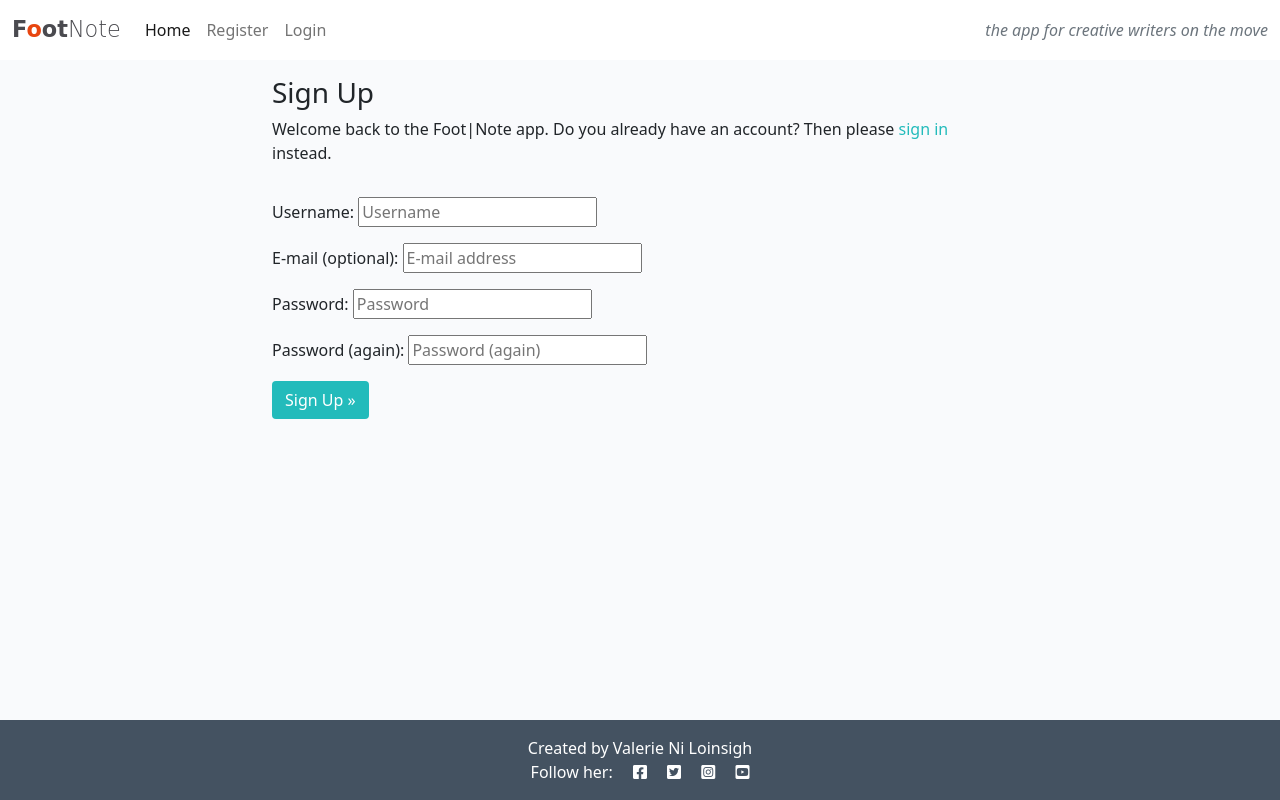
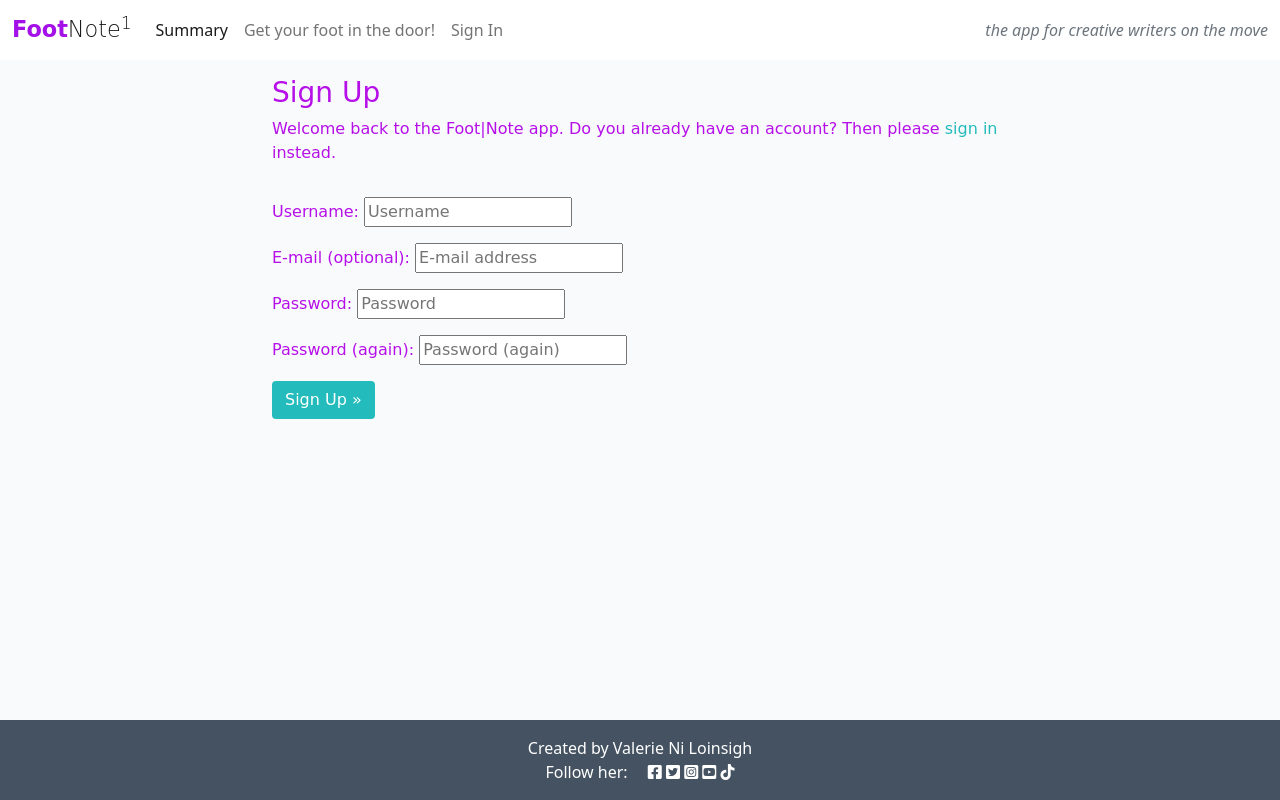
Before and after one commit to valerieniloinsigh31/footnote-app, a Django app: page /accounts/signup/ in a window 1280 px wide. Run offline with Django 3.2, Linux system fonts and the light colour scheme.

Commit message:
Add some design elements to the app, colors, superscript and ofnt

```diff
--- a/static/css/style.css
+++ b/static/css/style.css
@@ -7,15 +7,22 @@ body {
     font-family: 'Dancing Script', cursive;
 }
 
+.x {
+    color: :#0b0909;
+}
+
+.navbar-text {
+    color: #a410e8;
+}
+
 .brand {
     font-family: 'Dancing Script', cursive;
     font-size: 1.4rem;
     font-weight: 700;
-    color: #4A4A4F;
 }
 
-.red-o {
-    color: #E84610;
+.odd {
+    color: #a410e8;
 }
 
 .thin {
@@ -47,14 +54,15 @@ body {
     bottom: 5%;
     min-width: 30%;
     left: -2px;
-    background-color: #23BBBB;
+    background-color: #9d23bb;
 }
 
 .author {
-    color: white;
+    color: rgb(255, 255, 255);
     margin: 4px;
     text-transform: uppercase;
     font-family: 'Dancing Script', cursive;
+
 }
 
 .masthead {
@@ -119,6 +127,7 @@ body {
 .btn-signup {
     background-color: #23BBBB;
     color: #fff;
+    font-family: 'Dancing Script', cursive;
 }
 
 .btn-signup:hover,
@@ -150,3 +159,20 @@ body {
     background: transparent;
     border: none;
 }
+
+.row {
+    font-family: 'Dancing Script', cursive;
+    color: #b610e8;
+}
+
+.fa-heart {
+    color: #23BBBB;
+    text-decoration: none;
+}
+
+.fa-heart:hover,
+.fa-heart:active {
+    color: #e810cf;
+    background: transparent;
+    border: none;
+}
--- a/templates/base.html
+++ b/templates/base.html
@@ -9,6 +9,7 @@
     <link rel="preconnect" href="https://fonts.gstatic.com">
     <link href="https://fonts.googleapis.com/css2?family=Roboto:wght@300&display=swap" rel="stylesheet">
     <link href="https://fonts.googleapis.com/css2?family=Lato:wght@300;700&display=swap" rel="stylesheet">
+    <link rel="preconnect" href="https://fonts.gstatic.com">
     <link rel="stylesheet" href="https://cdnjs.cloudflare.com/ajax/libs/font-awesome/5.15.3/css/all.min.css">
     <meta name="viewport" content="width=device-width, initial-scale=1" />
     <link href="https://cdn.jsdelivr.net/npm/bootstrap@5.0.1/dist/css/bootstrap.min.css" rel="stylesheet"
@@ -26,8 +27,8 @@
 
     <nav class="navbar navbar-expand-lg navbar-light bg-white">
         <div class="container-fluid">
-            <a class="navbar-brand" href="{% url 'home' %}"><span class="brand">F<span class="red-o">o</span>ot<span
-                        class="thin">Note</span></span></span></a>
+            <a class="navbar-brand" href="{% url 'home' %}"><span class="brand"><span class="odd">Foot</span><span
+                        class="thin">Note<sup>1</sup></span></span></span></a>
             <button class="navbar-toggler" type="button" data-bs-toggle="collapse" data-bs-target="#navbarText"
                 aria-controls="navbarText" aria-expanded="false" aria-label="Toggle navigation">
                 <span class="navbar-toggler-icon"></span>
@@ -35,18 +36,18 @@
             <div class="collapse navbar-collapse" id="navbarText">
                 <ul class="navbar-nav me-auto mb-2 mb-lg-0">
                     <li class="nav-item">
-                        <a class="nav-link active" aria-current="page" href="{% url 'home' %}">Home</a>
+                        <a class="nav-link active" aria-current="page" href="{% url 'home' %}">Summary</a>
                     </li>
                     {% if user.is_authenticated %}
                     <li class="nav-item">
-                        <a class="nav-link" href="{% url 'account_logout' %}">Logout</a>
+                        <a class="nav-link" href="{% url 'account_logout' %}">Sign Out</a>
                     </li>
                     {% else %}
                     <li class="nav-item">
-                        <a class="nav-link" href="{% url 'account_signup' %}">Register</a>
+                        <a class="nav-link" href="{% url 'account_signup' %}">Get your foot in the door!</a>
                     </li>
                     <li class="nav-item">
-                        <a class="nav-link" href="{% url 'account_login' %}">Login</a>
+                        <a class="nav-link" href="{% url 'account_login' %}">Sign In</a>
                     </li>
                     {% endif %}
                 </ul>
@@ -82,9 +83,10 @@
     <footer class="footer mt-auto py-3 dark-bg">
         <p class="m-0 text-center text-white">Created by Valerie Ni Loinsigh</p>
         <p class="m-0 text-center text-white">Follow her: <i class="fab fa-facebook-square ms-3"></i>
-            <i class="fab fa-twitter-square ms-3"></i>
-            <i class="fab fa-instagram-square ms-3"></i>
-            <i class="fab fa-youtube-square ms-3"></i></p>
+            <i class="fab fa-twitter-square ms-6"></i>
+            <i class="fab fa-instagram-square ms-6"></i>
+            <i class="fab fa-youtube-square ms-6"></i>
+            <i class="fab fa-brands fa-tiktok ms-6"></i></p>
     </footer>
     <script>
         setTimeout(function () {
--- a/templates/index.html
+++ b/templates/index.html
@@ -20,7 +20,7 @@
                                 <img class="card-img-top" src=" {{ idea.featured_image.url }}">
                                 {% endif %}
                                 <div class="image-flash">
-                                    <p class="author">Author: {{ idea.author }}</p>
+                                    <p class="author">Writer: {{ idea.author }}</p>
                                 </div>
                             </div>
                             <a href="{% url 'idea_detail' idea.slug %}" class="idea-link">
@@ -46,10 +46,10 @@
     <nav aria-label="Page navigation">
         <ul class="pagination justify-content-center">
             {% if page_obj.has_previous %}
-            <li><a href="?page={{ page_obj.previous_page_number }}" class="page-link">&laquo; PREV </a></li>
+            <li><a href="?page={{ page_obj.previous_page_number }}" class="page-link">&laquo; PREV</a></li>
             {% endif %}
             {% if page_obj.has_next %}
-            <li><a href="?page={{ page_obj.next_page_number }}" class="page-link"> NEXT &raquo;</a></li>
+            <li><a href="?page={{ page_obj.next_page_number }}" class="page-link">  NEXT &raquo;</a></li>
 
             {% endif %}
         </ul>
```
Also changed, not shown: templates/idea_detail.html (+7 -7 lines).
